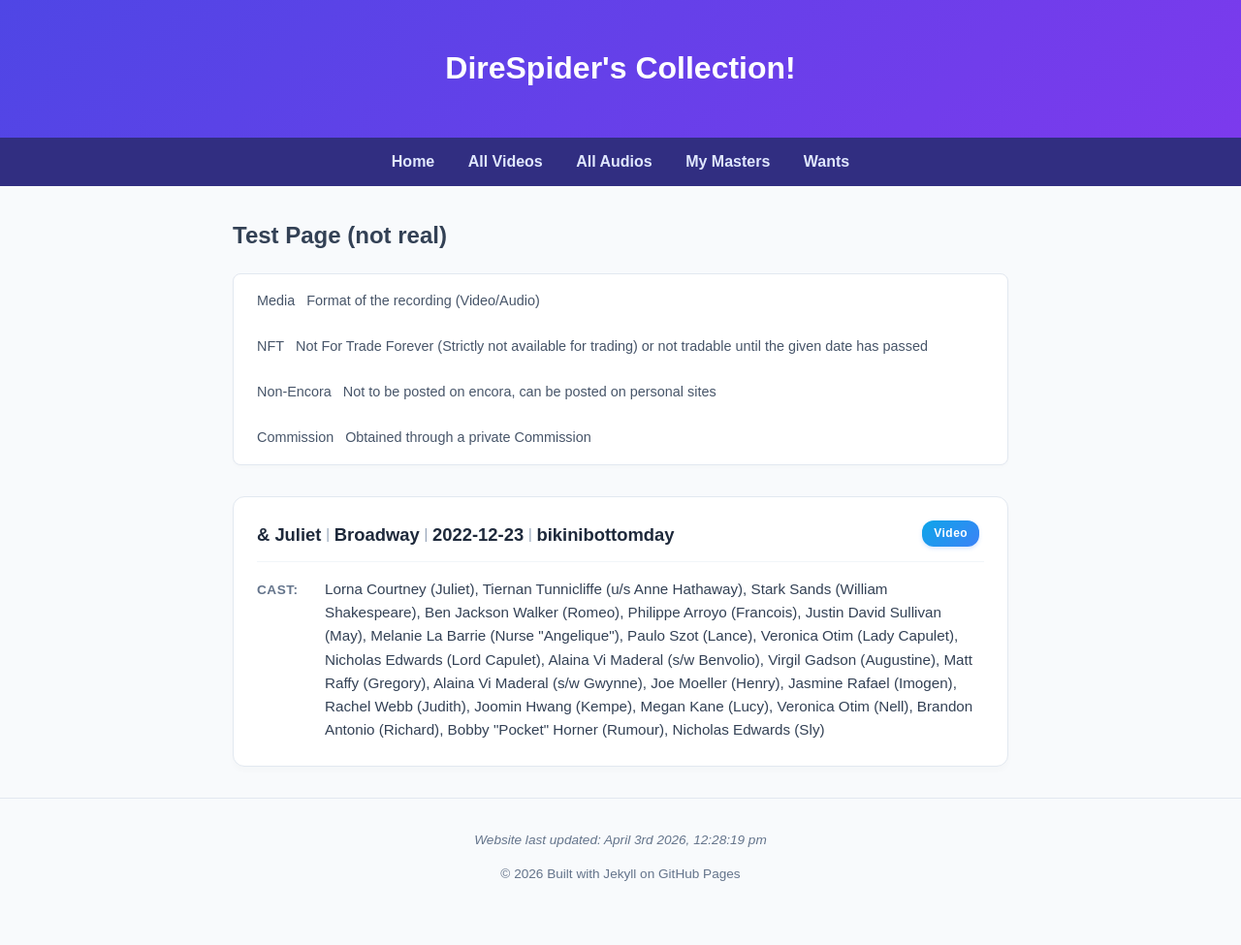
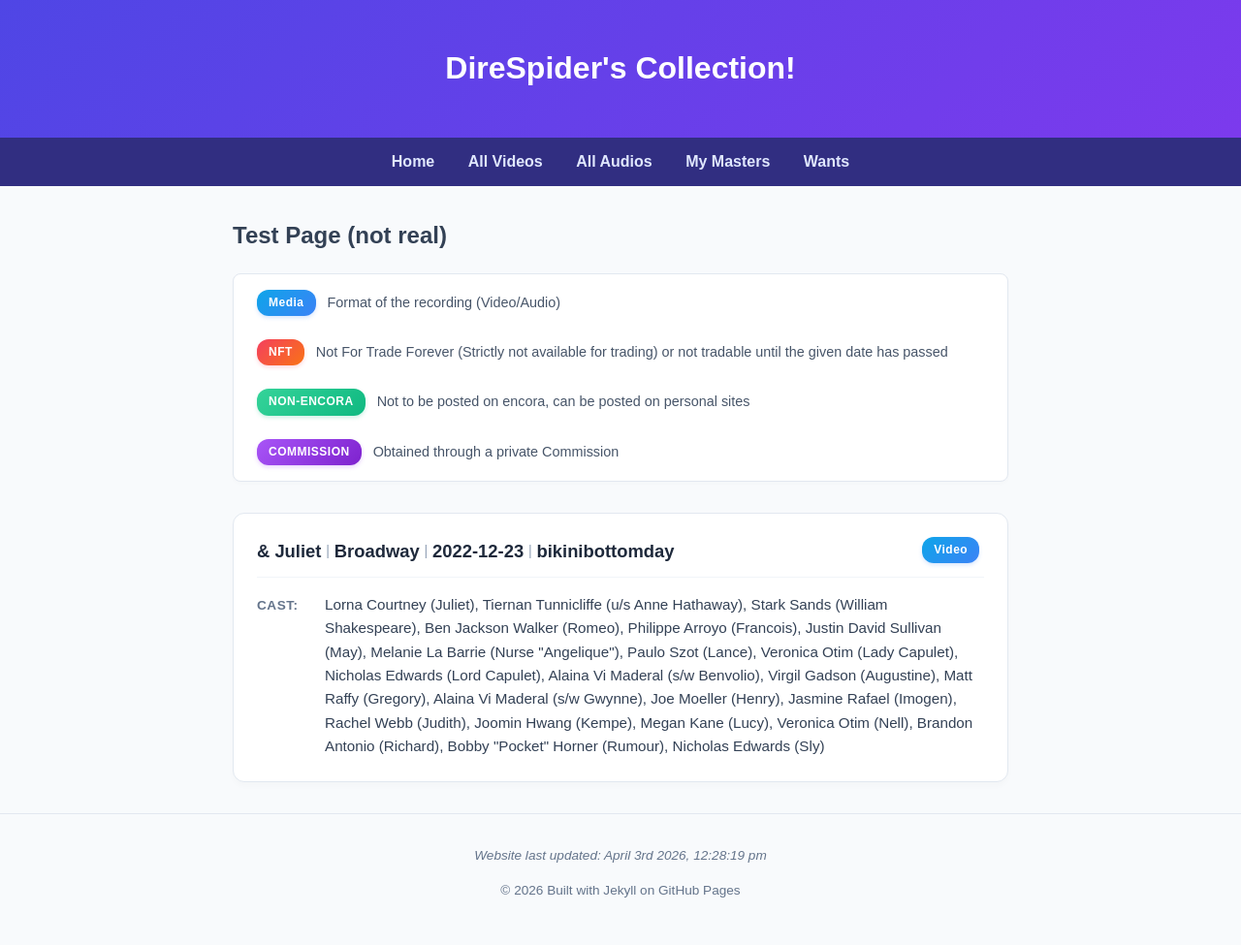
Before and after one commit to DireSpider/direspider.github.io, a Jekyll site: the page built from test/test.html, in a window 1280 px wide. Shown: the whole page at 97% size. Built offline with Jekyll 4.4.1, drawn with Linux system fonts in a browser that asks for light colours.

Commit message:
Update style.css

```diff
--- a/css/style.css
+++ b/css/style.css
@@ -104,7 +104,7 @@
 }
 
 /* --- Badges --- */
-.recording-card .media-type-badge {
+ .media-type-badge {
     text-transform: capitalize;
     background: linear-gradient(135deg, #0ea5e9, #3b82f6);
     color: #fff;
@@ -117,7 +117,7 @@
     margin: 0; /* Resetting margin since the parent container handles it now */
 }
 
-.recording-card .nft-badge {
+ .nft-badge {
     text-transform: uppercase;
     background: linear-gradient(135deg, #f43f5e, #f97316);
     color: #fff;
@@ -130,7 +130,7 @@
     margin: 0;
 }
 
-.recording-card .non-encora-badge {
+.non-encora-badge {
     text-transform: uppercase;
     background: linear-gradient(135deg, #34d399, #10b981); /* Emerald green gradient */
     color: #fff;
@@ -143,7 +143,7 @@
     margin: 0;
 }
 
-.recording-card .commission-badge {
+.commission-badge {
     text-transform: uppercase;
     background: linear-gradient(135deg, #a855f7, #7e22ce); /* Vibrant Amethyst/Purple */
     color: #fff;
```
